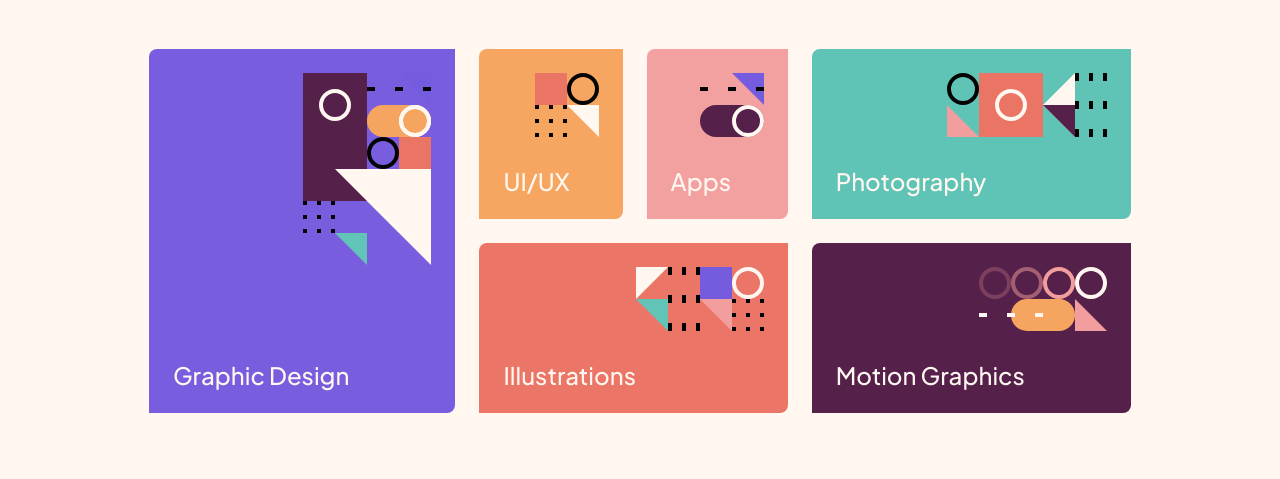
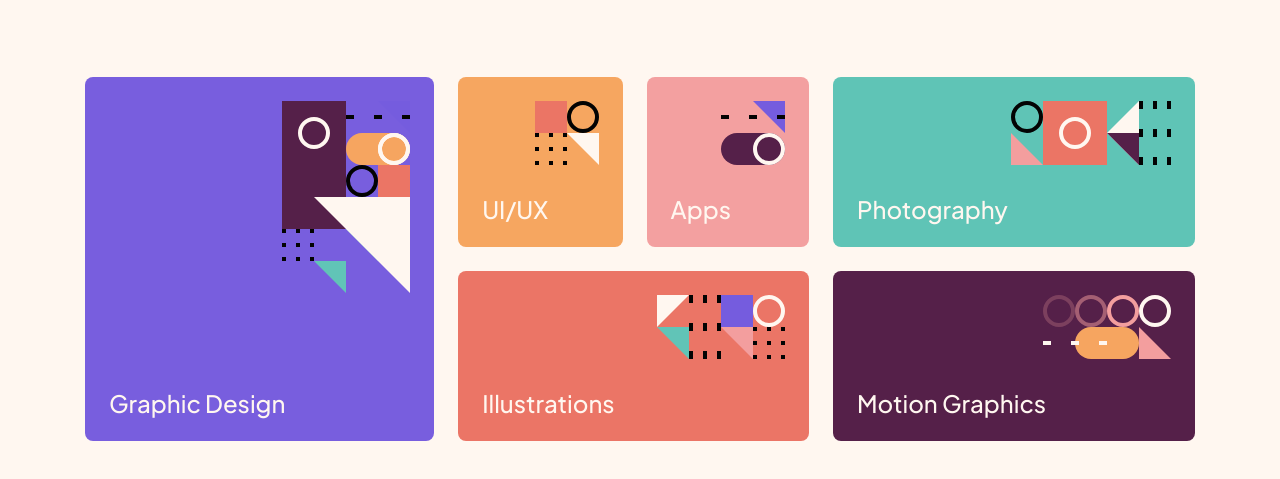
Before and after one commit to wozdog/single-page-design-portfolio, a website built with Vite: page index.html in a window 1280 px wide. Shown: the part 321-800 px from the top of the page. Built offline with nearby package versions, Linux system fonts and the light colour scheme.

Commit message:
more clean up

```diff
--- a/index.html
+++ b/index.html
@@ -26,7 +26,7 @@
         your one-stop shop for your design needs.
       </p>
     </section>
-    <section class="blocks | container">
+    <section class="blocks">
       <div class="block graphic-design"></div>
       <div class="block ui-ux"></div>
       <div class="block apps"></div>
--- a/sass/style.scss
+++ b/sass/style.scss
@@ -85,7 +85,7 @@ h3,
 
 // Utilities
 .container {
-  width: min(var(--max-width), 100% - (max(var(--page-padding), 5vw) * 2));
+  width: min(var(--max-width), 100% - (var(--page-padding) * 2));
   margin-inline: auto;
 }
 
@@ -134,7 +134,8 @@ h3,
 }
 
 .hero {
-  --max-width: 47rem;
+  max-width: 47rem;
+  margin-inline: auto;
   text-align: center;
 
   p {
@@ -180,36 +181,54 @@ h3,
 
   .block {
     border-radius: var(--block-radius);
+
+    &.graphic-design {
+      background-color: var(--clr-primary-400);
+    }
+
+    &.ui-ux {
+      background-color: var(--clr-secondary-400);
+    }
+
+    &.apps {
+      background-color: var(--clr-secondary-200);
+    }
+
+    &.photography {
+      background-color: var(--clr-primary-200);
+    }
+
+    &.illustrations {
+      background-color: var(--clr-secondary-600);
+    }
+
+    &.motion-graphics {
+      background-color: var(--clr-primary-600);
+    }
   }
 
   .graphic-design {
     grid-area: gd;
-    background-color: var(--clr-primary-400);
   }
 
   .ui-ux {
     grid-area: ui;
-    background-color: var(--clr-secondary-400);
   }
 
   .apps {
     grid-area: ap;
-    background-color: var(--clr-secondary-200);
   }
 
   .photography {
     grid-area: ph;
-    background-color: var(--clr-primary-200);
   }
 
   .illustrations {
     grid-area: il;
-    background-color: var(--clr-secondary-600);
   }
 
   .motion-graphics {
     grid-area: mg;
-    background-color: var(--clr-primary-600);
   }
 }
 
```
